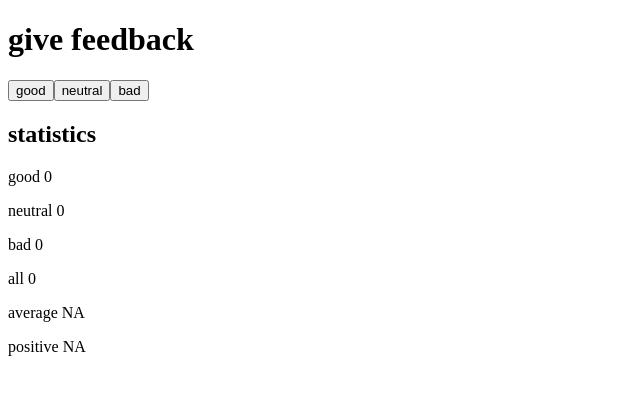
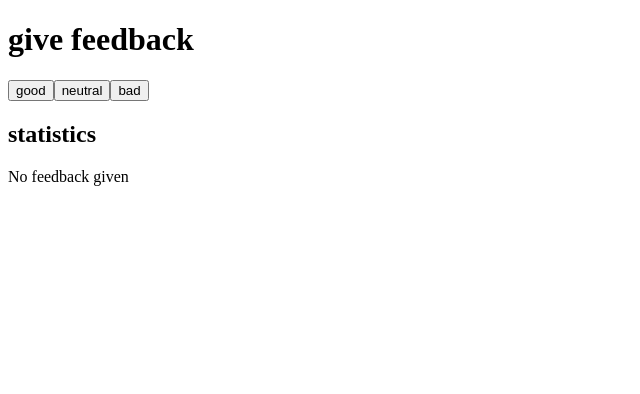
Before and after one commit to rednaxelam/full-stack-open, a React (Vite) app in the folder part-1/uni-cafe/: page / in a window 1280 px wide. Shown: the top 394 px of the page, without its empty margins (0-640 px from the left). Built offline with nearby package versions, Linux system fonts and the light colour scheme.

Commit message:
Complete Exercise 1.9

```diff
--- a/part-1/uni-cafe/src/App.jsx
+++ b/part-1/uni-cafe/src/App.jsx
@@ -22,16 +22,25 @@ const Result = ({valueLabel, value}) => {
 
 const Statistics = ({good, neutral, bad}) => {
   const all = good + neutral + bad;
+  if (all === 0) {
+    return (
+      <div>
+        <p>No feedback given</p>
+      </div>
+    )
+  } else {
     return (
       <div>
         <Result valueLabel={'good'} value={good} />
         <Result valueLabel={'neutral'} value={neutral} />
         <Result valueLabel={'bad'} value={bad} />
         <Result valueLabel={'all'} value={all} />
-      <Result valueLabel={'average'} value={(all === 0) ? 'NA' : (good - bad) / all} />
-      <Result valueLabel={'positive'} value={(all === 0) ? 'NA' :`${100 * (good / all)}%`} />
+        <Result valueLabel={'average'} value={(good - bad) / all} />
+        <Result valueLabel={'positive'} value={`${100 * (good / all)}%`} />
       </div>
     )
+  }
+
 }
 
 const App = () => {
```
Lines whose indentation alone changed are shown as unchanged.
